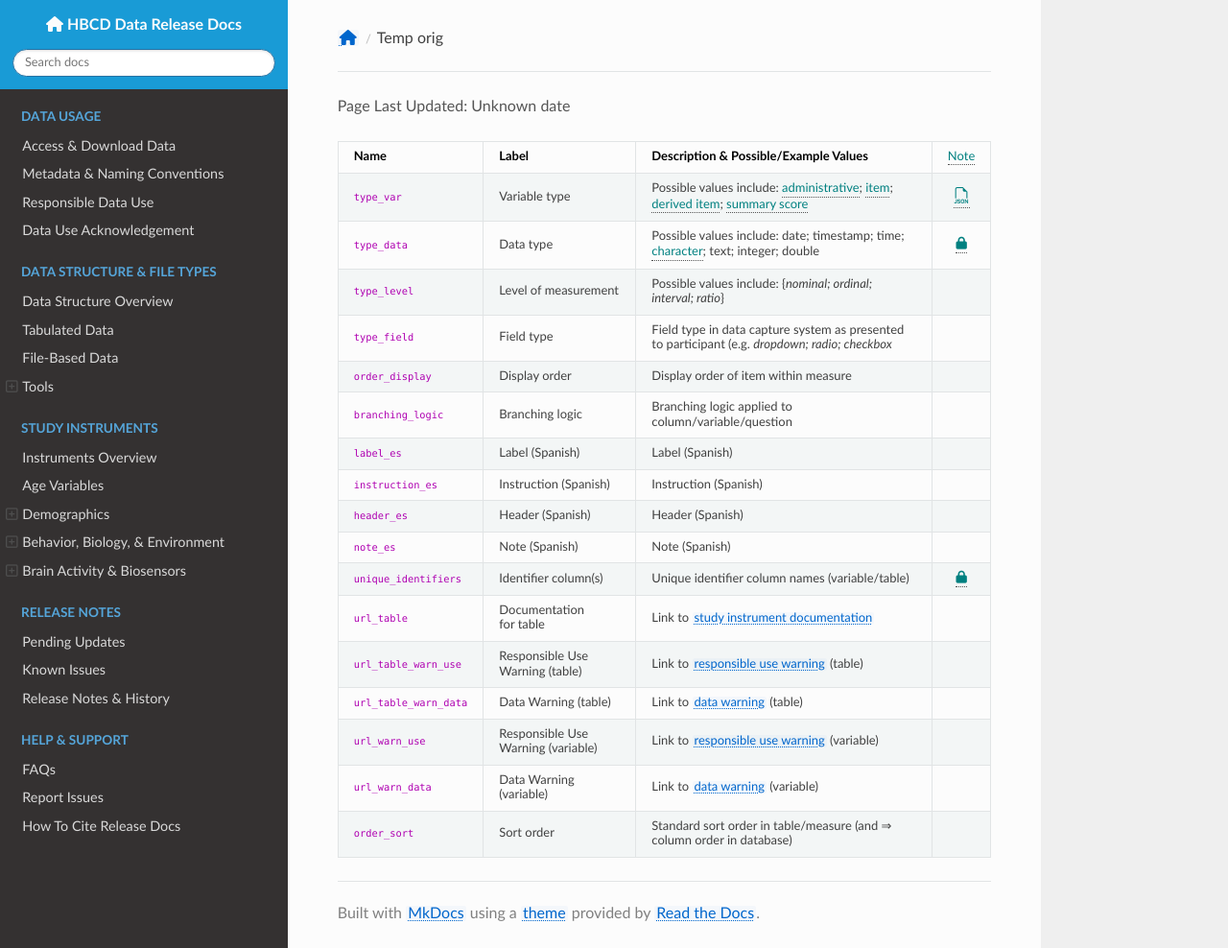
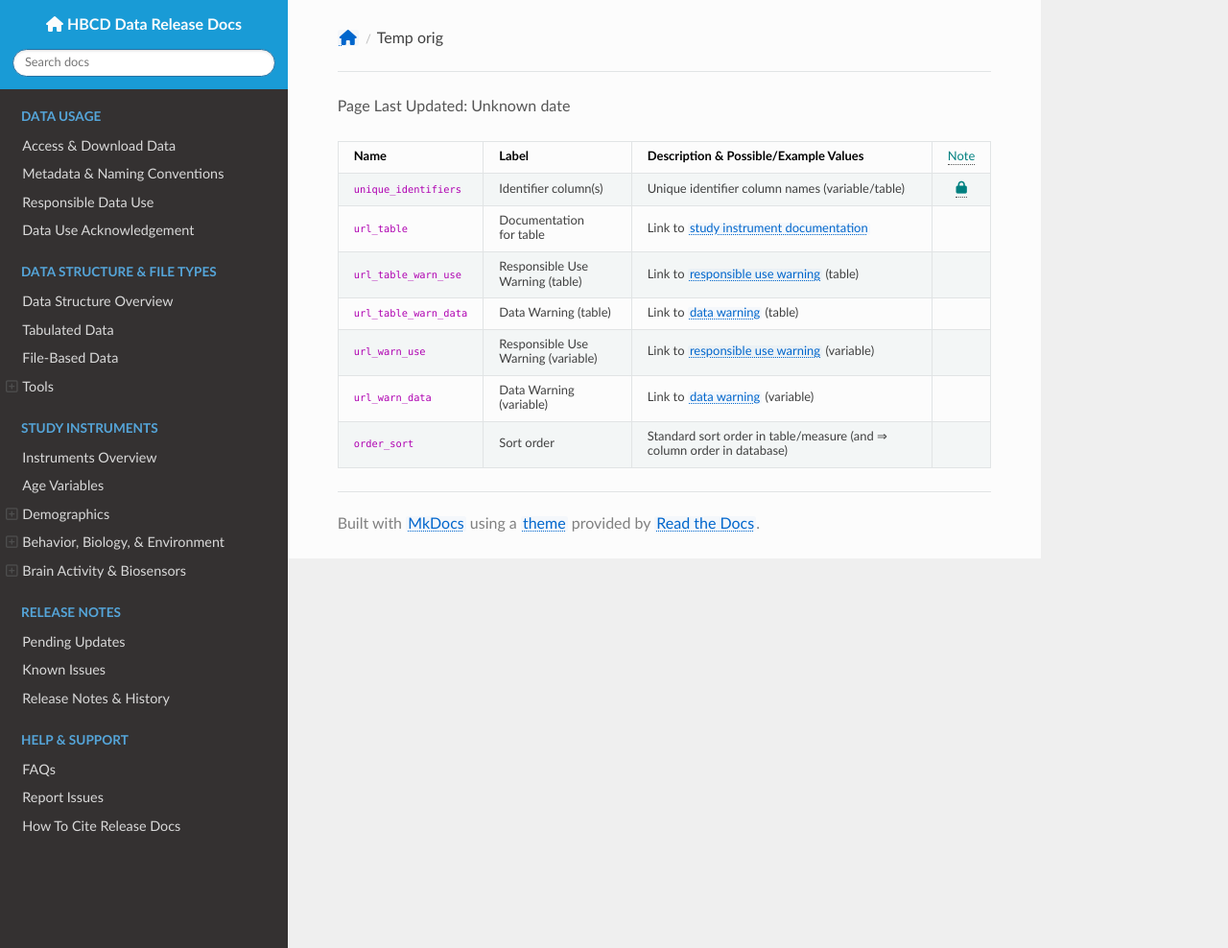
Before and after one commit to nbdc-datahub/hbcd-docs, an MkDocs documentation site: the page built from docs/access/temp-orig.md, in a window 1280 px wide and 988 px high. Shown: the whole window at 96% size. Built offline with MkDocs 1.6.1, drawn with Linux system fonts in a browser that asks for light colours; nearby versions of some CDN libraries.

Commit message:
DD table polish

```diff
--- a/docs/access/temp-orig.md
+++ b/docs/access/temp-orig.md
@@ -8,74 +8,6 @@
 </tr>
 </thead>
 <tbody>
-<tr>
-<td><code>type_var</code></td>
-    <td>Variable type</td>
-    <td style="word-wrap: break-word; white-space: normal;">Possible values include:
-    <span class="tooltip">administrative<span class="tooltiptext">
-    Data that gives context to the assessments, e.g. date of assessment, language, quality control, etc.</span></span>;
-    <span class="tooltip">item<span class="tooltiptext">Original data provided by the participant, e.g. questions in a questionnaire</span></span>;
-    <span class="tooltip">derived item<span class="tooltiptext">Derived from original data provided by the participant - e.g. if the participant filled in two fields to enter their height in feet and inches, a derived item could integrate this information into one field that provides the height in inches</span></span>;
-    <span class="tooltip">summary score<span class="tooltiptext">Summary and/or score output based on algorithmic conversions of items/raw data</span></span></td>
-    <td style="text-align: center;"><span class="tooltip tooltip-left"><i class="bi bi-filetype-json" style="font-size:17px;"></i>
-    <span class="tooltiptext">Derivative element in BIDS JSON set to <i>true</i> if <i>type_var</i> = <i>summary score</i> or <i>derived item</i></span></span></td>
-</tr>
-<tr>
-    <td><code>type_data</code></td>
-    <td>Data type</td>
-    <td style="word-wrap: break-word; white-space: normal;">
-    Possible values include: date; timestamp; time; <span class="tooltip">character<span class="tooltiptext">Character only used for categorical columns</span></span>; text; integer; double</td>
-    </td>
-    <td style="text-align: center;"><span class="tooltip tooltip-left"><i class="fa-solid fa-lock"></i><span class="tooltiptext">Values do not vary across releases</span></span></td>
-</tr>
-<tr>
-    <td><code>type_level</code></td>
-    <td>Level of measurement</td>
-    <td style="word-wrap: break-word; white-space: normal;">Possible values include: {<i>nominal; ordinal; interval; ratio</i>}</td>
-    <td></td>
-</tr>
-<tr>
-    <td><code>type_field</code></td>
-    <td>Field type</td>
-    <td style="word-wrap: break-word; white-space: normal;">Field type in data capture system as presented to participant (e.g. <i>dropdown; radio; checkbox</i></td>
-    <td></td>
-</tr>
-<tr>
-    <td><code>order_display</code></td>
-    <td>Display order</td>
-    <td>Display order of item within measure</td>
-    <td></td>
-</tr>
-<tr>
-    <td><code>branching_logic</code></td>
-    <td>Branching logic</td>
-    <td style="word-wrap: break-word; white-space: normal;">Branching logic applied to column/variable/question</td>
-    <td></td>
-</tr>
-<tr>
-    <td><code>label_es</code></td>
-    <td>Label (Spanish)</td>
-    <td>Label (Spanish)</td>
-    <td></td>
-</tr>
-<tr>
-    <td><code>instruction_es</code></td>
-    <td>Instruction (Spanish)</td>
-    <td>Instruction (Spanish)</td>
-    <td></td>
-</tr>
-<tr>
-    <td><code>header_es</code></td>
-    <td>Header (Spanish)</td>
-    <td>Header (Spanish)</td>
-    <td></td>
-</tr>
-<tr>
-    <td><code>note_es</code></td>
-    <td>Note (Spanish)</td>
-    <td>Note (Spanish)</td>
-    <td></td>
-</tr>
 <tr>
     <td><code>unique_identifiers</code></td>
     <td>Identifier column(s)</td>
```
Also changed, not shown: docs/access/temp.md (+27 -15 lines).
